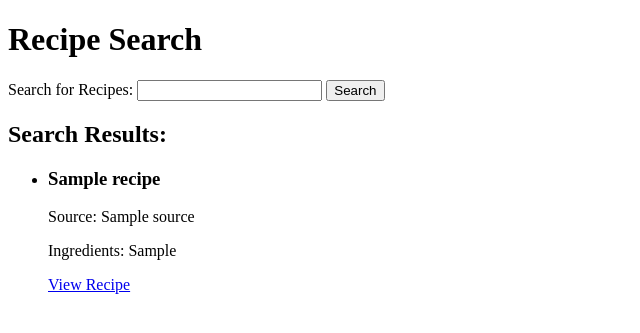
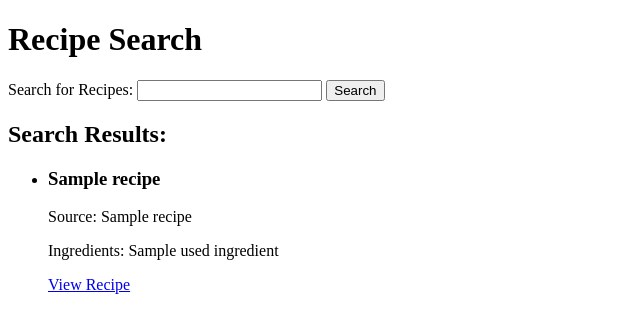
Before and after one commit to jdc338/My-Recipe-Library, a Flask app: template templates/interface.html in a window 1280 px wide. Shown: the top 333 px of the page, without its empty margins (0-640 px from the left). Run offline with Flask 3, Linux system fonts and the light colour scheme; the template is opened without the code that fills it: most values are stand-ins (such as "Sample title", 1, 10 or a date in 2020).

Commit message:
APIswitch

```diff
--- a/templates/interface.html
+++ b/templates/interface.html
@@ -14,14 +14,15 @@
 
     <h2>Search Results:</h2>
     <ul>
-        {% for recipe in recipes %}
-        <li>
-            <h3>{{ recipe.recipe.label }}</h3>
-            <p>Source: {{ recipe.recipe.source }}</p>
-            <p>Ingredients: {{ recipe.recipe.ingredientLines | join(', ') }}</p>
-            <p><a href="{{ recipe.recipe.url }}" target="_blank">View Recipe</a></p>
-        </li>
-        {% endfor %}
-    </ul>
+      {% for recipe in recipes %}
+      <li>
+          <h3>{{ recipe.title }}</h3>
+          <p>Source: {{ recipe.sourceName }}</p>
+          <p>Ingredients: {{ recipe.usedIngredients | map(attribute='name') | join(', ') }}</p>
+          <p><a href="{{ recipe.sourceUrl }}" target="_blank">View Recipe</a></p>
+      </li>
+      {% endfor %}
+  </ul>
+
 </body>
 </html>
```
Also changed, not shown: recipe_routes.py (+12 -11 lines), 1 other file.
